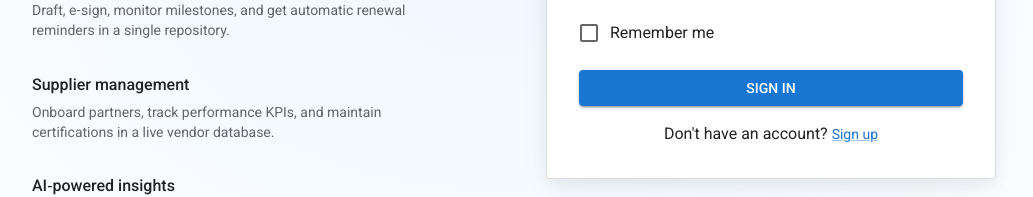
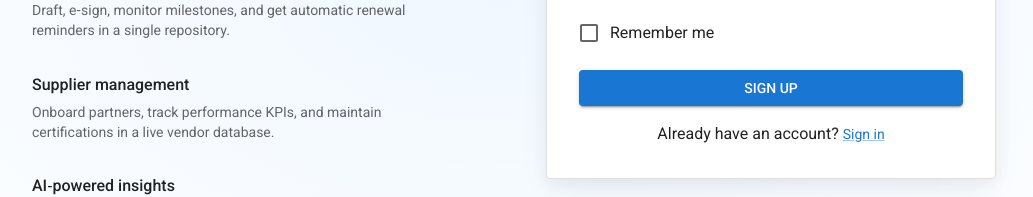
Before and after one commit to csse-uoft/parcel2-frontend, a Next.js app: page /en/register in a window 1280 px wide. Shown: the part 422-619 px from the top of the page, without its empty margins (142-1175 px from the left). Built offline with nearby package versions, Linux system fonts and the light colour scheme; no server answers; some icons are missing; what @mui/material-nextjs would draw is missing.

Commit message:
Fix missing localed navigation link

```diff
--- a/src/app/[locale]/about/page.tsx
+++ b/src/app/[locale]/about/page.tsx
@@ -2,7 +2,6 @@ import Container from '@mui/material/Container';
 import Typography from '@mui/material/Typography';
 import Box from '@mui/material/Box';
 import Button from '@mui/material/Button';
-import NextLink from 'next/link';
 import Header from '@/components/header/Header';
 import { getTranslations } from 'next-intl/server';
 
--- a/src/app/[locale]/console/interest/page.tsx
+++ b/src/app/[locale]/console/interest/page.tsx
@@ -1,4 +1,4 @@
-import Link from 'next/link'
+import { Link } from '@/i18n/navigation';
 
 export default function Page() {
     return (
--- a/src/app/[locale]/console/interest/search/page.tsx
+++ b/src/app/[locale]/console/interest/search/page.tsx
@@ -1,4 +1,4 @@
-import Link from 'next/link'
+import { Link } from '@/i18n/navigation';
 
 export default function Page() {
     return (
--- a/src/app/[locale]/console/opportunity/[iri]/page.tsx
+++ b/src/app/[locale]/console/opportunity/[iri]/page.tsx
@@ -2,7 +2,7 @@
 
 import * as React from 'react';
 import { useParams } from 'next/navigation';
-import Link from 'next/link';
+import { Link } from '@/i18n/navigation';
 
 import {
     Alert,
--- a/src/app/[locale]/console/opportunity/favourites/page.tsx
+++ b/src/app/[locale]/console/opportunity/favourites/page.tsx
@@ -1,7 +1,7 @@
 'use client';
 
 import * as React from 'react';
-import Link from 'next/link';
+import { Link } from '@/i18n/navigation';
 import {
     Alert,
     Box,
--- a/src/app/[locale]/console/opportunity/search/saved/page.tsx
+++ b/src/app/[locale]/console/opportunity/search/saved/page.tsx
@@ -1,4 +1,4 @@
-import Link from 'next/link'
+import { Link } from '@/i18n/navigation';
 
 export default function Page() {
     return (
--- a/src/app/[locale]/login/components/SignInCard.tsx
+++ b/src/app/[locale]/login/components/SignInCard.tsx
@@ -14,7 +14,8 @@ import { styled } from '@mui/material/styles';
 import ForgotPassword from './ForgotPassword';
 import { GoogleIcon, FacebookIcon, SitemarkIcon } from './CustomIcons';
 import { useLogin } from "@/lib/hooks/useAuth";
-import { useRouter } from "next/navigation";
+import { useRouter } from "@/i18n/navigation";
+import { Link as RouterLink } from '@/i18n/navigation';
 import { FetcherError } from "@/lib/errors";
 import { useLocale } from 'next-intl';
 
@@ -192,7 +193,8 @@ export default function SignInCard() {
                     Don&apos;t have an account?{' '}
                     <span>
             <Link
-                href="/register/"
+                component={RouterLink}
+                href="/register"
                 variant="body2"
                 sx={{ alignSelf: 'center' }}
             >
--- a/src/app/[locale]/mission/page.tsx
+++ b/src/app/[locale]/mission/page.tsx
@@ -2,7 +2,7 @@ import Container from '@mui/material/Container';
 import Typography from '@mui/material/Typography';
 import Box from '@mui/material/Box';
 import Button from '@mui/material/Button';
-import NextLink from 'next/link';
+import { Link } from '@/i18n/navigation';
 import Header from '@/components/header/Header';
 import { getTranslations } from 'next-intl/server';
 
@@ -30,7 +30,7 @@ export default async function MissionPage() {
             {t('statement')}
           </Typography>
           <Button
-            component={NextLink}
+            component={Link}
             href="/"
             variant="contained"
             sx={{ alignSelf: { xs: 'stretch', md: 'center' }, maxWidth: 300 }}
--- a/src/app/[locale]/register/components/RegisterCard.tsx
+++ b/src/app/[locale]/register/components/RegisterCard.tsx
@@ -12,6 +12,7 @@ import TextField from '@mui/material/TextField';
 import Typography from '@mui/material/Typography';
 import { styled } from '@mui/material/styles';
 import { GoogleIcon, FacebookIcon, SitemarkIcon } from '../../login/components/CustomIcons';
+import { Link as RouterLink } from '@/i18n/navigation';
 
 const Card = styled(MuiCard)(({ theme }) => ({
     display: 'flex',
@@ -181,17 +182,18 @@ export default function RegisterCard() {
                     label="Remember me"
                 />
                 <Button type="submit" fullWidth variant="contained" onClick={validateInputs}>
-                    Sign in
+                    Sign up
                 </Button>
                 <Typography sx={{ textAlign: 'center' }}>
-                    Don&apos;t have an account?{' '}
+                    Already have an account?{' '}
                     <span>
             <Link
-                href="/material-ui/getting-started/templates/sign-in/"
+                component={RouterLink}
+                href="/login"
                 variant="body2"
                 sx={{ alignSelf: 'center' }}
             >
-              Sign up
+              Sign in
             </Link>
           </span>
                 </Typography>
--- a/src/components/console/opportunity/search/QuickViewDialog.tsx
+++ b/src/components/console/opportunity/search/QuickViewDialog.tsx
@@ -19,7 +19,7 @@ import {
     Divider,
     Tooltip,
 } from '@mui/material';
-import Link from 'next/link';
+import { Link } from '@/i18n/navigation';
 import { OpportunityDetail } from './types';
 import { absUrl } from './utils';
 import { fetcher } from '@/lib/fetcher';
--- a/src/components/console/opportunity/search/ResultCard.tsx
+++ b/src/components/console/opportunity/search/ResultCard.tsx
@@ -1,7 +1,7 @@
 'use client';
 
 import * as React from 'react';
-import Link from 'next/link';
+import { Link } from '@/i18n/navigation';
 import {
     Box,
     Card,
```
